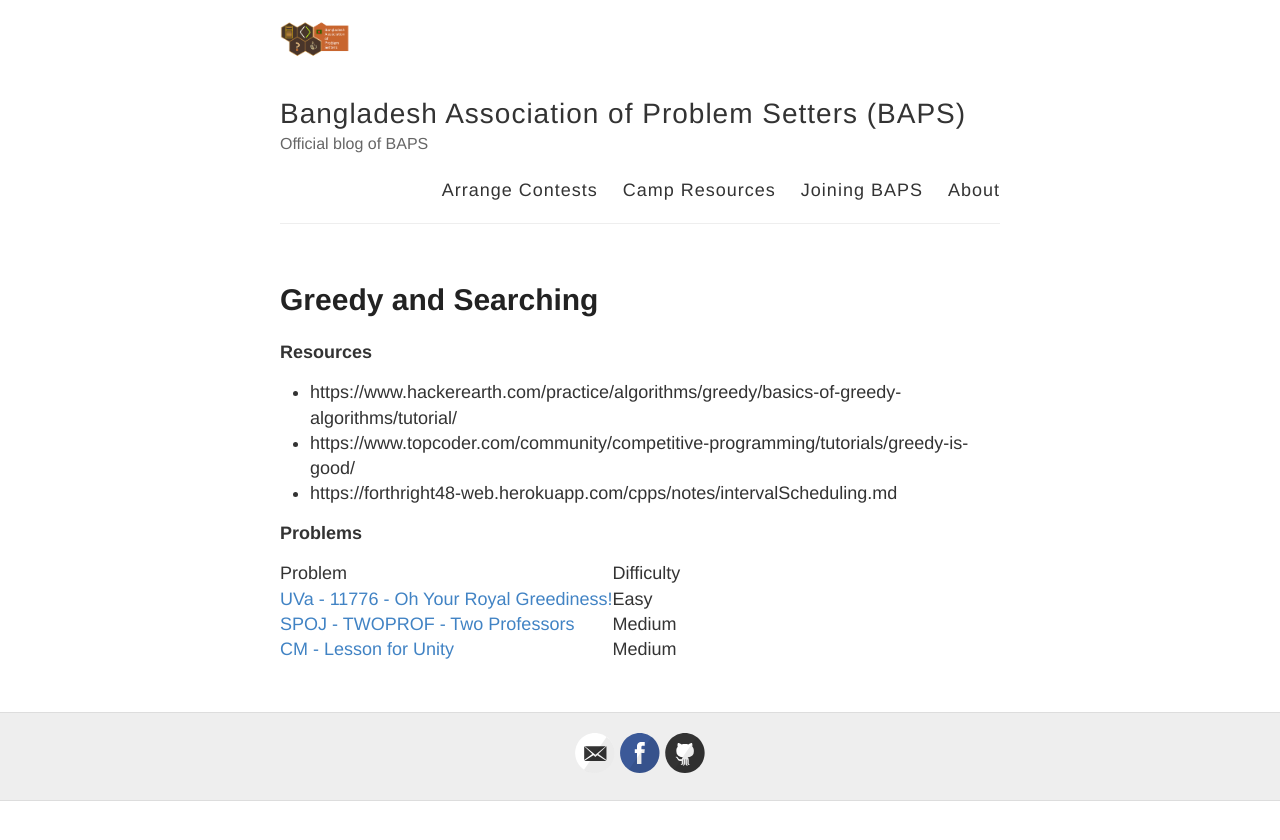
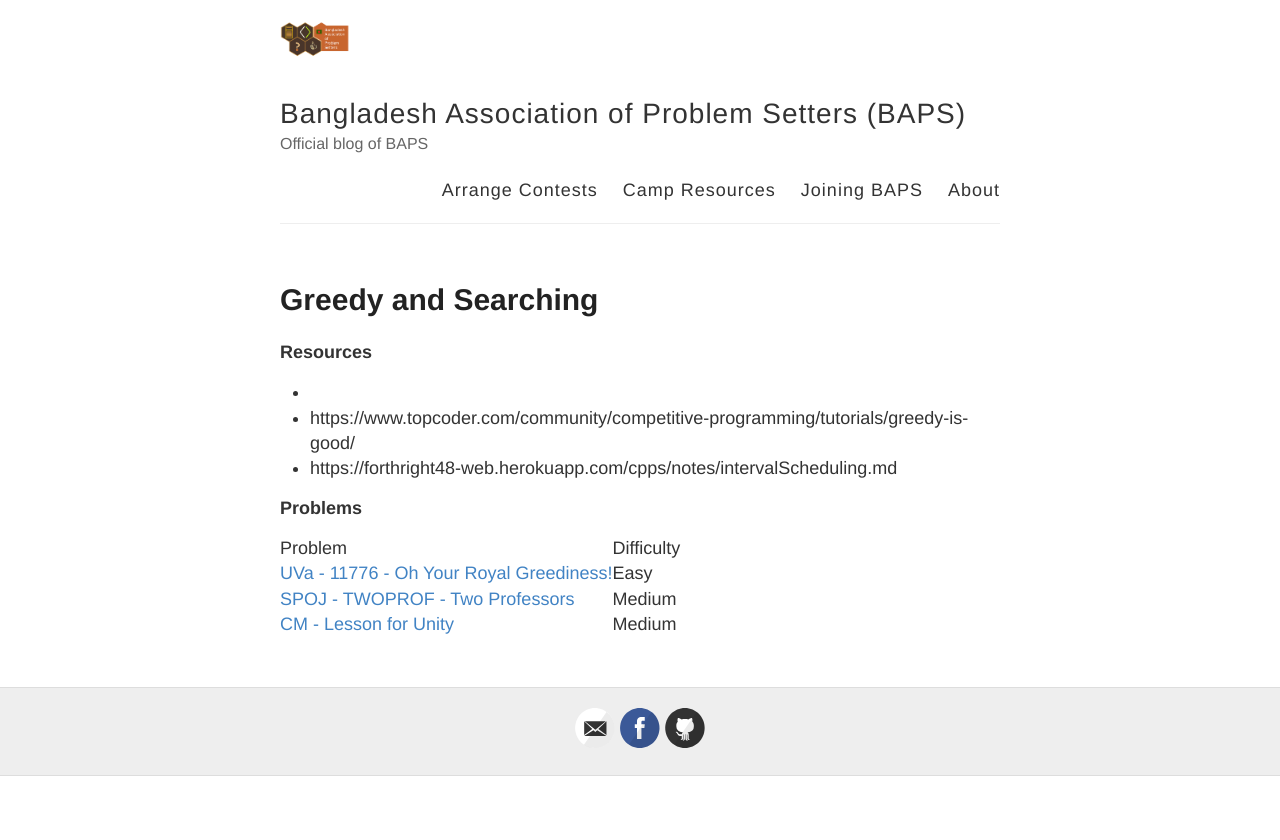
Before and after one commit to baps-bgd/baps-bgd.github.io, a Jekyll site: the page built from _posts/2020-10-5-greedy-and-searching.md, in a window 1280 px wide. Shown: the top 840 px of the page. Built offline with Jekyll 4.4.1, drawn with Linux system fonts in a browser that asks for light colours.

Commit message:
Update 2020-10-5-greedy-and-searching.md

```diff
--- a/_posts/2020-10-5-greedy-and-searching.md
+++ b/_posts/2020-10-5-greedy-and-searching.md
@@ -5,7 +5,7 @@ published: true
 ---
 
 **Resources**
-* https://www.hackerearth.com/practice/algorithms/greedy/basics-of-greedy-algorithms/tutorial/
+* [](https://www.hackerearth.com/practice/algorithms/greedy/basics-of-greedy-algorithms/tutorial/)
 * https://www.topcoder.com/community/competitive-programming/tutorials/greedy-is-good/
 * https://forthright48-web.herokuapp.com/cpps/notes/intervalScheduling.md
 
```
